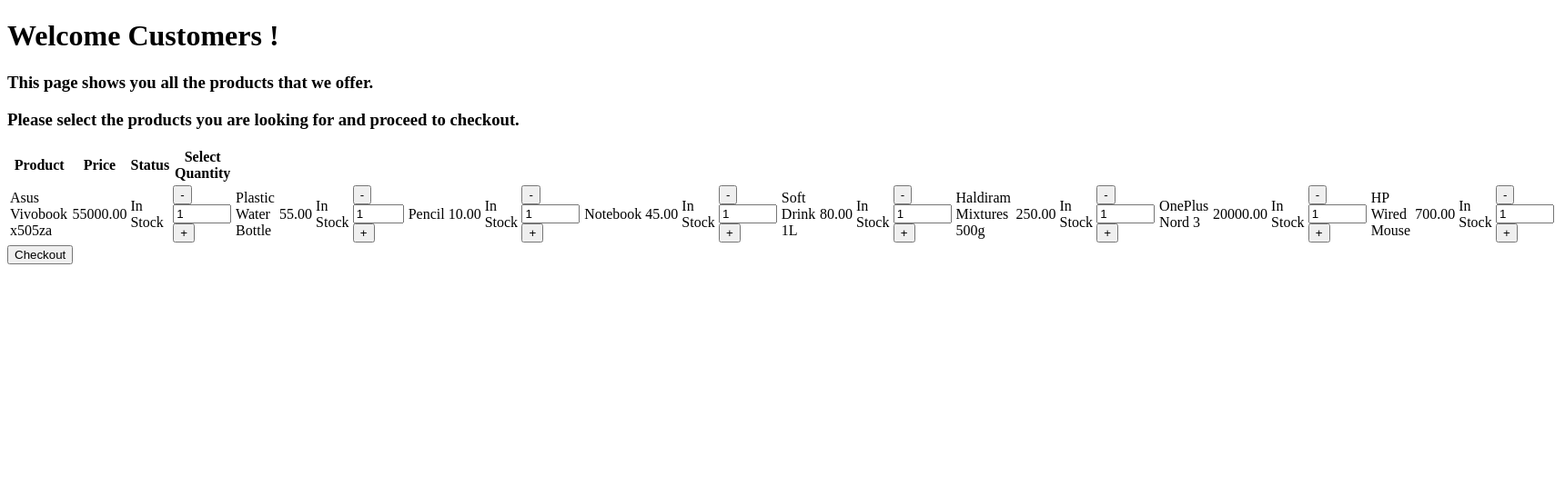
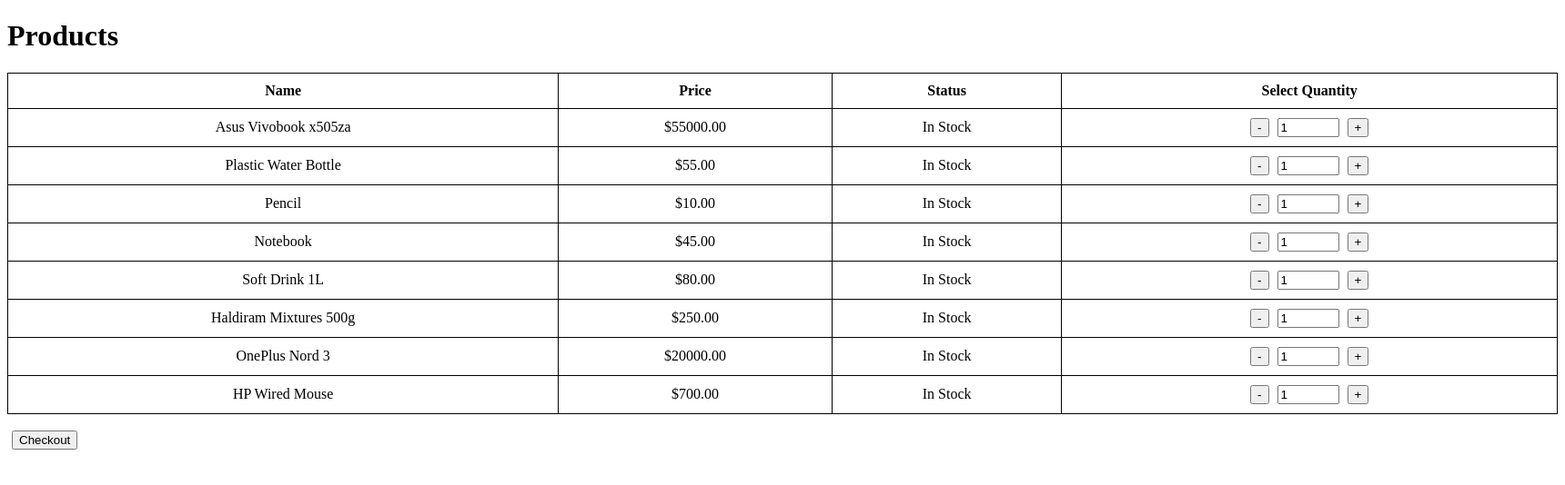
Before and after one commit to Kumar-sjvegeta/TheStore-django, a Django app: page /customer/products/ in a window 1720 px wide. Shown: the top 534 px of the page at 91% size. Run offline with Django 5.2, Linux system fonts and the light colour scheme; data comes from the database, SQL or seed files in the repository.

Commit message:
products.html modified

```diff
--- a/customer/templates/customer/products.html
+++ b/customer/templates/customer/products.html
@@ -1,21 +1,25 @@
 <!DOCTYPE html>
-<html lang="en">
+<html>
 <head>
-    <meta charset="UTF-8">
-    <meta name="viewport" content="width=device-width, initial-scale=1.0">
     <title>Products</title>
     <style>
-        .counter-box {
-            display: none;
-            align-items: center;
+        table {
+            border-collapse: collapse;
+            width: 100%;
         }
-        .counter-box input {
-            width: 50px;
+
+        th, td {
+            border: 1px solid black;
+            padding: 10px;
             text-align: center;
         }
-        .counter-box button {
-            width: 25px;
-            height: 25px;
+
+        input[type=number] {
+            width: 60px;
+        }
+
+        button {
+            margin: 0 5px;
         }
     </style>
     <script>
@@ -33,15 +37,13 @@
     </script>
 </head>
 <body>
-    <H1>Welcome Customers ! </H1>
-    <H3>This page shows you all the products that we offer.</H3>
-    <H3>Please select the products you are looking for and proceed to checkout.</H3>
-    <form method="POST" action="{% url 'customer_products' %}">
+    <h1>Products</h1>
+    <form method="POST" action="{% url 'checkout' %}">
         {% csrf_token %}
         <table>
             <thead>
                 <tr>
-                    <th>Product</th>
+                    <th>Name</th>
                     <th>Price</th>
                     <th>Status</th>
                     <th>Select Quantity</th>
@@ -49,13 +51,14 @@
             </thead>
             <tbody>
                 {% for product in products %}
+                <tr>
                     <td>{{ product.name }}</td>
-                <td>{{ product.price }}</td>
+                    <td>${{ product.price }}</td>
                     <td>
                         {% if product.quantity > 0 %}
                             In Stock
                         {% else %}
-                        Out Of Stock
+                            Out of Stock
                         {% endif %}
                     </td>
                     <td>
@@ -67,11 +70,12 @@
                             N/A
                         {% endif %}
                     </td>
+                </tr>
                 {% endfor %}
             </tbody>
         </table>
+        <br>
         <button type="submit">Checkout</button>
     </form>
-
 </body>
 </html>
```
Lines whose indentation alone changed are shown as unchanged.
